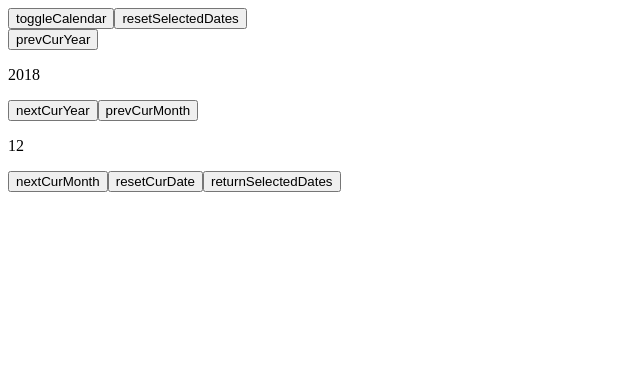
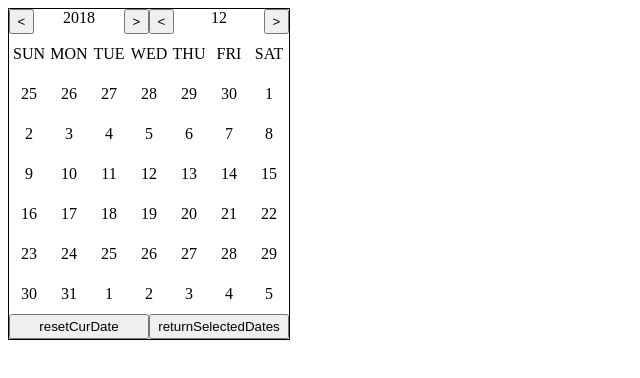
Before and after one commit to nohtaesang/react-datepicker, a React (Create React App) app: page / in a window 1280 px wide. Shown: the top 378 px of the page, without its empty margins (0-640 px from the left). Built offline with nearby package versions, Linux system fonts and the light colour scheme; the HTML template or start-up script is replaced by a standard one.

Commit message:
update rendering calendar

```diff
--- a/src/App.js
+++ b/src/App.js
@@ -1,5 +1,6 @@
 import React, { Component } from 'react';
 import Calendar from './components/Calendar';
+import './components/calendar.css';
 
 class App extends Component {
 	constructor() {
@@ -16,18 +17,33 @@ class App extends Component {
 	}
 
 	initCalendarState = () => ({
-		mode: { type: 'one', label: [ 'selected' ], className: [ 'selected' ] },
+		mode: { type: 'one', label: ['selected'], className: ['selected'] },
 		markings: [
 			// 특정 날 one-date, 특정 일date, 특정 요일day, 기간 period, 기간 내 일 period-date, 기간 내 요일 period-day
-			{ type: 'one-date', date: '2019/01/05', label: 'one-date', className: [ 'one-date' ] },
-			{ type: 'repetition-date', date: '05', label: 'repetition-date', className: [ 'repetition-date' ] },
-			{ type: 'repetition-day', day: '1', label: 'repetition-day', className: [ 'repetition-day' ] },
+			{
+				type: 'one-date',
+				date: '2019/01/05',
+				label: 'one-date',
+				className: 'one-date'
+			},
+			{
+				type: 'repetition-date',
+				date: '05',
+				label: 'repetition-date',
+				className: 'repetition-date'
+			},
+			{
+				type: 'repetition-day',
+				day: '1',
+				label: 'repetition-day',
+				className: 'repetition-day'
+			},
 			{
 				type: 'period',
 				startDate: '2018/02/01',
 				endDate: '2018/03/01',
 				label: 'period',
-				className: [ 'period' ]
+				className: 'period'
 			},
 			{
 				type: 'period-date',
@@ -35,7 +51,7 @@ class App extends Component {
 				endDate: '2018/06/30',
 				date: '09',
 				label: 'period-date',
-				className: [ 'period-date' ]
+				className: 'period-date'
 			},
 			{
 				type: 'period-day',
@@ -43,12 +59,12 @@ class App extends Component {
 				endDate: '2018/10/01',
 				day: '3',
 				label: '수요 데이',
-				className: [ 'period-wed' ]
+				className: 'period-wed'
 			}
 		]
 	});
 
-	getDates = (returnDates) => {
+	getDates = returnDates => {
 		this.setState({ dates: returnDates });
 	};
 
@@ -57,7 +73,12 @@ class App extends Component {
 		console.log(markings);
 		return (
 			<div className="App">
-				<Calendar mode={mode} markings={markings} getDates={this.getDates} isActive={false} />
+				<Calendar
+					mode={mode}
+					markings={markings}
+					getDates={this.getDates}
+					isActive={false}
+				/>
 				<div>{dates}</div>
 			</div>
 		);
--- a/src/components/Calendar.js
+++ b/src/components/Calendar.js
@@ -1,7 +1,16 @@
 import React, { Component } from 'react';
+
 // TODO:
-// YYYY/MM/DD 형식을 date로 반환하는 함수 만들기
-// date객체를 인자로 받아 크기를 비교하는 함수 만들기
+// TODO: YYYY/MM/DD 형식을 date로 반환하는 함수 만들기
+// TODO: date객체를 인자로 받아 크기를 비교하는 함수 만들기
+// FIXME: 우선순위
+// TODO:
+// 1. Calendara render 하기 (년, 월, 버튼, 날짜)
+// 2. 기본 라인 CSS 형성하기
+// 3. clickDate 구현하기. mode에 따라서 다르게 작동
+// 3-1: one: 클릭 시 한개의 값만 유지 (클래스 네임, 라벨)
+// 3-2: 이상: 클릭 시 배열에서 검색 후 추가, 삭제 (클래스 네임, 라벨(배열로 받아올 시, 인덱스 순서대로. 배열 초과시 기본 값으로(무엇을 기본값으로 할까?)))
+// 3-3: period: 클릭은 1~2. 시작과 끝. 다시 선택하면 시작부터 (클래스 네임(시작, 중간, 끝), 라벨(시작, 끝))
 
 class Calendar extends Component {
 	constructor() {
@@ -82,7 +91,7 @@ class Calendar extends Component {
 		});
 
 	// mode 바꾸기
-	changeMode = (mode) =>
+	changeMode = mode =>
 		new Promise((resolve, reject) => {
 			this.setState({
 				mode
@@ -91,7 +100,7 @@ class Calendar extends Component {
 		});
 
 	// TODO: date 클릭. MODE에 따른 분기 필요
-	clickDate = async (e) => {
+	clickDate = async e => {
 		console.log(e.target.name);
 	};
 
@@ -100,9 +109,17 @@ class Calendar extends Component {
 		const { curDate } = this.state;
 		let newDate = null;
 		if (type === 'year') {
-			newDate = new Date(curDate.getFullYear() + value, curDate.getMonth(), curDate.getDate());
+			newDate = new Date(
+				curDate.getFullYear() + value,
+				curDate.getMonth(),
+				curDate.getDate()
+			);
 		} else {
-			newDate = new Date(curDate.getFullYear(), curDate.getMonth() + value, curDate.getDate());
+			newDate = new Date(
+				curDate.getFullYear(),
+				curDate.getMonth() + value,
+				curDate.getDate()
+			);
 		}
 
 		await this.changeDate(newDate);
@@ -111,8 +128,15 @@ class Calendar extends Component {
 		await this.applyRules();
 	};
 
+	clickResetCurDate = async () => {
+		await this.resetCurDate();
+		await this.getFirstAndLastDate();
+		await this.setCurCalendarDates();
+		await this.applyRules();
+	};
+
 	// curDate를 바꿈
-	changeDate = (newDate) =>
+	changeDate = newDate =>
 		new Promise((resolve, reject) => {
 			if (!this.isChangingDate) {
 				this.setState({
@@ -145,26 +169,55 @@ class Calendar extends Component {
 
 	setCurCalendarDates = () =>
 		new Promise((resolve, reject) => {
-			const { firstDate, lastDate } = this.state;
+			const { curDate, firstDate, lastDate } = this.state;
+			const curMonth = curDate.getMonth();
 			let tempDate = new Date(firstDate);
 			let curCalendarDates = [];
-			while (tempDate.getMonth() !== lastDate.getMonth() || tempDate.getDate() !== lastDate.getDate()) {
+			while (
+				tempDate.getMonth() !== lastDate.getMonth()
+				|| tempDate.getDate() !== lastDate.getDate()
+			) {
+				if (curMonth === tempDate.getMonth()) {
+					curCalendarDates = curCalendarDates.concat([
+						{
+							date: tempDate,
+							className: ['date'],
+							label: []
+						}
+					]);
+				} else {
+					curCalendarDates = curCalendarDates.concat([
+						{
+							date: tempDate,
+							className: ['date nonThisMonth'],
+							label: []
+						}
+					]);
+				}
+
+				tempDate = new Date(
+					tempDate.getFullYear(),
+					tempDate.getMonth(),
+					tempDate.getDate() + 1
+				);
+			}
+			if (curMonth === tempDate.getMonth()) {
 				curCalendarDates = curCalendarDates.concat([
 					{
 						date: tempDate,
-						className: [ 'date' ],
+						className: ['date'],
 						label: []
 					}
 				]);
-				tempDate = new Date(tempDate.getFullYear(), tempDate.getMonth(), tempDate.getDate() + 1);
+			} else {
+				curCalendarDates = curCalendarDates.concat([
+					{
+						date: tempDate,
+						className: ['date nonThisMonth'],
+						label: []
+					}
+				]);
 			}
-			curCalendarDates = curCalendarDates.concat([
-				{
-					date: tempDate,
-					className: [ 'date' ],
-					label: []
-				}
-			]);
 
 			this.setState({
 				curCalendarDates
@@ -185,11 +238,18 @@ class Calendar extends Component {
 						Math.floor(rule.date.slice(8, 10))
 					);
 
-					if (firstDate.getTime() <= ruleDate.getTime() && lastDate.getTime() >= ruleDate.getTime()) {
+					if (
+						firstDate.getTime() <= ruleDate.getTime()
+						&& lastDate.getTime() >= ruleDate.getTime()
+					) {
 						for (let j = 0; j < curCalendarDates.length; j += 1) {
 							if (curCalendarDates[j].date.getTime() === ruleDate.getTime()) {
-								curCalendarDates[j].className = curCalendarDates[j].className.concat(rule.className);
-								curCalendarDates[j].label = curCalendarDates[j].label.concat(rule.label);
+								curCalendarDates[j].className = curCalendarDates[
+									j
+								].className.concat(rule.className);
+								curCalendarDates[j].label = curCalendarDates[j].label.concat(
+									rule.label
+								);
 								break;
 							}
 						}
@@ -198,8 +258,12 @@ class Calendar extends Component {
 					const date = Math.floor(rule.date);
 					for (let j = 0; j < curCalendarDates.length; j += 1) {
 						if (curCalendarDates[j].date.getDate() === date) {
-							curCalendarDates[j].className = curCalendarDates[j].className.concat(rule.className);
-							curCalendarDates[j].label = curCalendarDates[j].label.concat(rule.label);
+							curCalendarDates[j].className = curCalendarDates[
+								j
+							].className.concat(rule.className);
+							curCalendarDates[j].label = curCalendarDates[j].label.concat(
+								rule.label
+							);
 						}
 					}
 				} else if (rule.type === 'repetition-day') {
@@ -213,8 +277,12 @@ class Calendar extends Component {
 					}
 
 					for (let j = index; j < curCalendarDates.length; j += 7) {
-						curCalendarDates[j].className = curCalendarDates[j].className.concat(rule.className);
-						curCalendarDates[j].label = curCalendarDates[j].label.concat(rule.label);
+						curCalendarDates[j].className = curCalendarDates[
+							j
+						].className.concat(rule.className);
+						curCalendarDates[j].label = curCalendarDates[j].label.concat(
+							rule.label
+						);
 					}
 				} else if (rule.type === 'period') {
 					let startDate = new Date(
@@ -228,7 +296,10 @@ class Calendar extends Component {
 						Math.floor(rule.endDate.slice(5, 7)) - 1,
 						Math.floor(rule.endDate.slice(8, 10))
 					);
-					if (startDate.getTime() > lastDate.getTime() || endDate.getTime() < firstDate.getTime()) {
+					if (
+						startDate.getTime() > lastDate.getTime()
+						|| endDate.getTime() < firstDate.getTime()
+					) {
 						continue;
 					}
 					if (startDate.getTime() < firstDate.getTime()) {
@@ -241,8 +312,12 @@ class Calendar extends Component {
 					for (let j = 0; j < curCalendarDates.length; j += 1) {
 						if (curCalendarDates[j].date.getTime() > endDate.getTime()) break;
 						if (curCalendarDates[j].date.getTime() >= startDate.getTime()) {
-							curCalendarDates[j].className = curCalendarDates[j].className.concat(rule.className);
-							curCalendarDates[j].label = curCalendarDates[j].label.concat(rule.label);
+							curCalendarDates[j].className = curCalendarDates[
+								j
+							].className.concat(rule.className);
+							curCalendarDates[j].label = curCalendarDates[j].label.concat(
+								rule.label
+							);
 						}
 					}
 				} else if (rule.type === 'period-date') {
@@ -256,7 +331,10 @@ class Calendar extends Component {
 						Math.floor(rule.endDate.slice(5, 7)) - 1,
 						Math.floor(rule.endDate.slice(8, 10))
 					);
-					if (startDate.getTime() > lastDate.getTime() || endDate.getTime() < firstDate.getTime()) {
+					if (
+						startDate.getTime() > lastDate.getTime()
+						|| endDate.getTime() < firstDate.getTime()
+					) {
 						continue;
 					}
 					if (startDate.getTime() < firstDate.getTime()) {
@@ -271,8 +349,12 @@ class Calendar extends Component {
 						if (curCalendarDates[j].date.getTime() > endDate.getTime()) break;
 						if (curCalendarDates[j].date.getTime() >= startDate.getTime()) {
 							if (curCalendarDates[j].date.getDate() === date) {
-								curCalendarDates[j].className = curCalendarDates[j].className.concat(rule.className);
-								curCalendarDates[j].label = curCalendarDates[j].label.concat(rule.label);
+								curCalendarDates[j].className = curCalendarDates[
+									j
+								].className.concat(rule.className);
+								curCalendarDates[j].label = curCalendarDates[j].label.concat(
+									rule.label
+								);
 							}
 						}
 					}
@@ -288,7 +370,10 @@ class Calendar extends Component {
 						Math.floor(rule.endDate.slice(5, 7)) - 1,
 						Math.floor(rule.endDate.slice(8, 10))
 					);
-					if (startDate.getTime() > lastDate.getTime() || endDate.getTime() < firstDate.getTime()) {
+					if (
+						startDate.getTime() > lastDate.getTime()
+						|| endDate.getTime() < firstDate.getTime()
+					) {
 						continue;
 					}
 					if (startDate.getTime() < firstDate.getTime()) {
@@ -302,8 +387,12 @@ class Calendar extends Component {
 						if (curCalendarDates[j].date.getTime() > endDate.getTime()) break;
 						if (curCalendarDates[j].date.getTime() >= startDate.getTime()) {
 							if (curCalendarDates[j].date.getDay() === day) {
-								curCalendarDates[j].className = curCalendarDates[j].className.concat(rule.className);
-								curCalendarDates[j].label = curCalendarDates[j].label.concat(rule.label);
+								curCalendarDates[j].className = curCalendarDates[
+									j
+								].className.concat(rule.className);
+								curCalendarDates[j].label = curCalendarDates[j].label.concat(
+									rule.label
+								);
 							}
 						}
 					}
@@ -314,36 +403,83 @@ class Calendar extends Component {
 
 	render() {
 		const { isLoading, curDate, curCalendarDates } = this.state;
-		console.log(curCalendarDates);
+		const rowNum = new Array(curCalendarDates.length / 7).fill(null);
+		console.log(rowNum);
 		return (
-			<div className="Calendar">
-				<button type="button" id="toggleCalendar" onClick={this.toggleIsActive}>
-					{'toggleCalendar'}
-				</button>
-				<button type="button" id="resetSelectedDates" onClick={this.resetSelectedDates}>
-					{'resetSelectedDates'}
-				</button>
-				<div id="Calendar">
-					<button type="button" id="prevCurYear" onClick={() => this.clickChangeDate('year', -1)}>
-						{'prevCurYear'}
+			<div className="nohCalendar">
+				<div className="yearAndMonth">
+					<button
+						type="button"
+						id="prevCurYear"
+						onClick={() => this.clickChangeDate('year', -1)}
+					>
+						{'<'}
 					</button>
-					<p>{curDate.getFullYear()}</p>
-					<button type="button" id="nextCurYear" onClick={() => this.clickChangeDate('year', 1)}>
-						{'nextCurYear'}
+					<div>{curDate.getFullYear()}</div>
+					<button
+						type="button"
+						id="nextCurYear"
+						onClick={() => this.clickChangeDate('year', 1)}
+					>
+						{'>'}
 					</button>
-					<button type="button" id="prevCurMonth" onClick={() => this.clickChangeDate('month', -1)}>
-						{'prevCurMonth'}
+					<button
+						type="button"
+						id="prevCurMonth"
+						onClick={() => this.clickChangeDate('month', -1)}
+					>
+						{'<'}
 					</button>
-					<p>{curDate.getMonth() + 1}</p>
-					<button type="button" id="nextCurMonth" onClick={() => this.clickChangeDate('month', 1)}>
-						{'nextCurMonth'}
+					<div>{curDate.getMonth() + 1}</div>
+					<button
+						type="button"
+						id="nextCurMonth"
+						onClick={() => this.clickChangeDate('month', 1)}
+					>
+						{'>'}
 					</button>
-					<button type="button" id="resetCurDate" onClick={this.resetCurDate}>
+				</div>
+				<div className="calendar">
+					<table>
+						<tbody>
+							<tr>
+								<td>SUN</td>
+								<td>MON</td>
+								<td>TUE</td>
+								<td>WED</td>
+								<td>THU</td>
+								<td>FRI</td>
+								<td>SAT</td>
+							</tr>
+							{rowNum.map((a, i) => (
+								<tr key={i}>
+									<td>{curCalendarDates[i * 7].date.getDate()}</td>
+									<td>{curCalendarDates[i * 7 + 1].date.getDate()}</td>
+									<td>{curCalendarDates[i * 7 + 2].date.getDate()}</td>
+									<td>{curCalendarDates[i * 7 + 3].date.getDate()}</td>
+									<td>{curCalendarDates[i * 7 + 4].date.getDate()}</td>
+									<td>{curCalendarDates[i * 7 + 5].date.getDate()}</td>
+									<td>{curCalendarDates[i * 7 + 6].date.getDate()}</td>
+								</tr>
+							))}
+						</tbody>
+					</table>
+					{/* {isLoading ? <table dangerouslySetInnerHTML={{ __html: curCalendar }} /> : null} */}
+				</div>
+				<div className="option">
+					<button
+						type="button"
+						id="resetCurDate"
+						onClick={this.clickResetCurDate}
+					>
 						{'resetCurDate'}
 					</button>
-					{/* {isLoading ? <table dangerouslySetInnerHTML={{ __html: curCalendar }} /> : null} */}
 
-					<button type="button" id="returnSelectedDates" onClick={this.returnSelectedDates}>
+					<button
+						type="button"
+						id="returnSelectedDates"
+						onClick={this.returnSelectedDates}
+					>
 						{'returnSelectedDates'}
 					</button>
 				</div>
--- /dev/null
+++ b/src/components/calendar.css
@@ -0,0 +1,60 @@
+.nohCalendar {
+  display: flex;
+  flex-direction: column;
+  width: 280px;
+  border: 1px solid black;
+}
+
+.nohCalendar .yearAndMonth {
+  width: 100%;
+  height: 25px;
+  display: flex;
+  align-items: center;
+}
+.nohCalendar .yearAndMonth button {
+  width: 25px;
+  height: 25px;
+}
+.nohCalendar .yearAndMonth div {
+  display: flex;
+  justify-content: center;
+  width: 90px;
+  height: 25px;
+}
+
+.nohCalendar .calendar {
+  display: flex;
+}
+.nohCalendar .calendar table {
+  display: flex;
+  width: 100%;
+}
+
+.nohCalendar .calendar tbody {
+  display: table-row-group;
+  width: 100%;
+}
+
+.nohCalendar .calendar tr {
+  display: flex;
+  height: 40px;
+  justify-content: flex-start;
+  align-items: center;
+}
+
+.nohCalendar .calendar td {
+  display: flex;
+  justify-content: center;
+  align-items: center;
+  height: 40px;
+  width: 40px;
+}
+
+.nohCalendar .option {
+  display: flex;
+}
+
+.nohCalendar .option button {
+  width: 50%;
+  height: 25px;
+}
```
Also changed, not shown: 1 other file (tests, documents, lock files or other folders).
